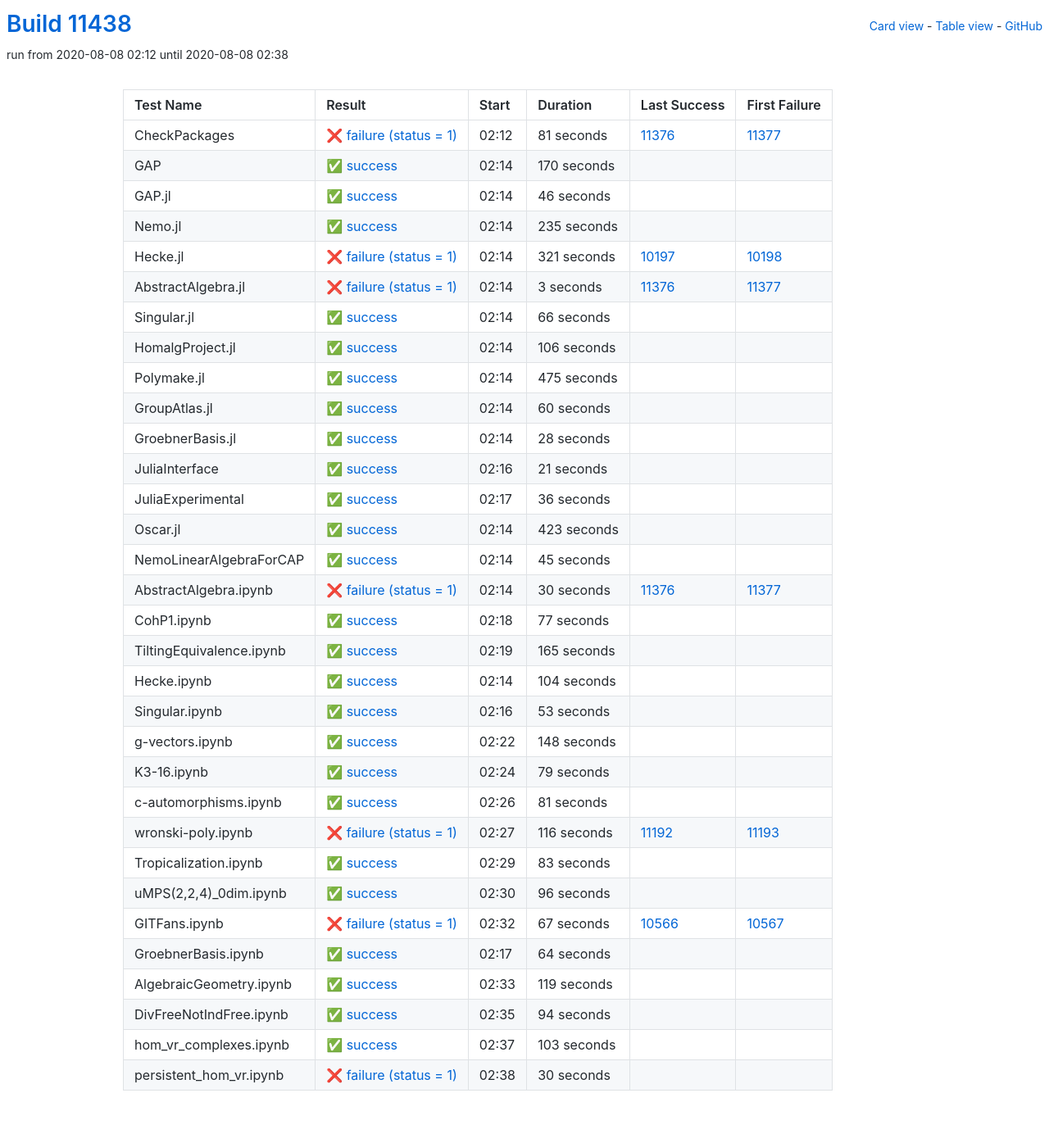
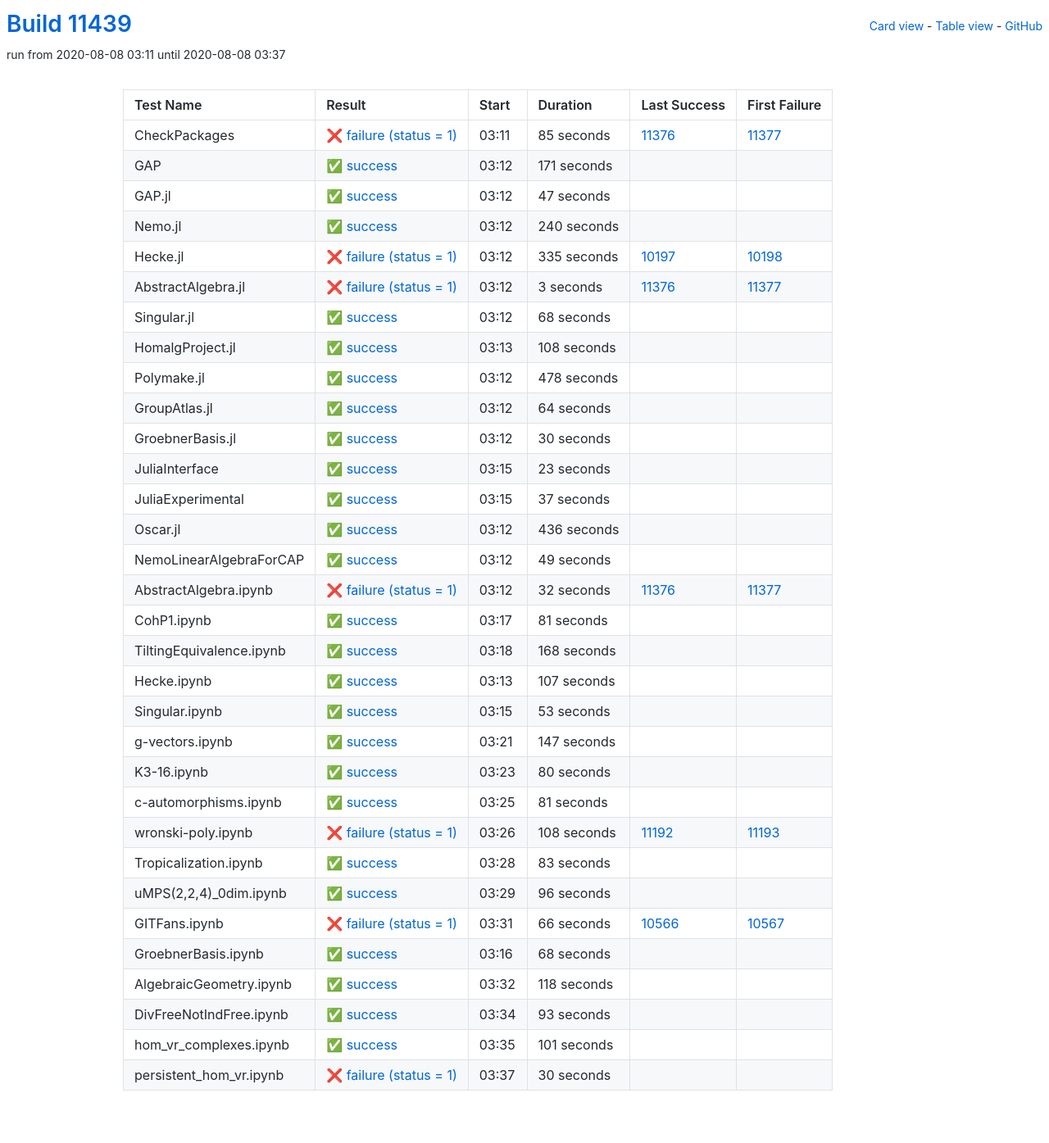
Before and after one commit to oscar-system/oscar-ci-status, a Jekyll site: the page built from table.html, in a window 1280 px wide. Shown: the whole page at 82% size. Built offline with Jekyll 4.4.1, drawn with Linux system fonts in a browser that asks for light colours.

Commit message:
Build #11439

```diff
--- a/_data/ci.yml
+++ b/_data/ci.yml
@@ -1,6 +1,6 @@
 ---
-build: 11438
-build_url: https://oscarci.mathematik.uni-kl.de/job/oscar/11438/
+build: 11439
+build_url: https://oscarci.mathematik.uni-kl.de/job/oscar/11439/
 job: oscar
 organization: oscar-system
 repo: oscar-ci-status
@@ -8,68 +8,68 @@
 tests:
 - name: CheckPackages
   id: checkpackages
-  log: https://oscarci.mathematik.uni-kl.de/job/oscar/11438/artifact/logs/build-11438/CheckPackages.log
-  start: 2020-08-08 02:12
+  log: https://oscarci.mathematik.uni-kl.de/job/oscar/11439/artifact/logs/build-11439/CheckPackages.log
+  start: 2020-08-08 03:11
   success: false
   exitcode: 1
   status: failure
-  duration: 81
+  duration: 85
   last_success: 11376
   last_success_url: https://oscarci.mathematik.uni-kl.de/job/oscar/11376/
   first_failure: 11377
   first_failure_url: https://oscarci.mathematik.uni-kl.de/job/oscar/11377/
 - name: GAP
   id: gap
-  log: https://oscarci.mathematik.uni-kl.de/job/oscar/11438/artifact/logs/build-11438/GAP.log
-  start: 2020-08-08 02:14
+  log: https://oscarci.mathematik.uni-kl.de/job/oscar/11439/artifact/logs/build-11439/GAP.log
+  start: 2020-08-08 03:12
   success: true
   exitcode: 0
   status: success
-  duration: 170
+  duration: 171
   last_success: false
   last_success_url:
   first_failure: false
   first_failure_url:
 - name: GAP.jl
   id: gap-jl
-  log: https://oscarci.mathematik.uni-kl.de/job/oscar/11438/artifact/logs/build-11438/GAP.jl.log
-  start: 2020-08-08 02:14
+  log: https://oscarci.mathematik.uni-kl.de/job/oscar/11439/artifact/logs/build-11439/GAP.jl.log
+  start: 2020-08-08 03:12
   success: true
   exitcode: 0
   status: success
-  duration: 46
+  duration: 47
   last_success: false
   last_success_url:
   first_failure: false
   first_failure_url:
 - name: Nemo.jl
   id: nemo-jl
-  log: https://oscarci.mathematik.uni-kl.de/job/oscar/11438/artifact/logs/build-11438/Nemo.jl.log
-  start: 2020-08-08 02:14
+  log: https://oscarci.mathematik.uni-kl.de/job/oscar/11439/artifact/logs/build-11439/Nemo.jl.log
+  start: 2020-08-08 03:12
   success: true
   exitcode: 0
   status: success
-  duration: 235
+  duration: 240
   last_success: false
   last_success_url:
   first_failure: false
   first_failure_url:
 - name: Hecke.jl
   id: hecke-jl
-  log: https://oscarci.mathematik.uni-kl.de/job/oscar/11438/artifact/logs/build-11438/Hecke.jl.log
-  start: 2020-08-08 02:14
+  log: https://oscarci.mathematik.uni-kl.de/job/oscar/11439/artifact/logs/build-11439/Hecke.jl.log
+  start: 2020-08-08 03:12
   success: false
   exitcode: 1
   status: failure
-  duration: 321
+  duration: 335
   last_success: 10197
   last_success_url: https://oscarci.mathematik.uni-kl.de/job/oscar/10197/
   first_failure: 10198
   first_failure_url: https://oscarci.mathematik.uni-kl.de/job/oscar/10198/
 - name: AbstractAlgebra.jl
   id: abstractalgebra-jl
-  log: https://oscarci.mathematik.uni-kl.de/job/oscar/11438/artifact/logs/build-11438/AbstractAlgebra.jl.log
-  start: 2020-08-08 02:14
+  log: https://oscarci.mathematik.uni-kl.de/job/oscar/11439/artifact/logs/build-11439/AbstractAlgebra.jl.log
+  start: 2020-08-08 03:12
   success: false
   exitcode: 1
   status: failure
@@ -80,164 +80,164 @@
   first_failure_url: https://oscarci.mathematik.uni-kl.de/job/oscar/11377/
 - name: Singular.jl
   id: singular-jl
-  log: https://oscarci.mathematik.uni-kl.de/job/oscar/11438/artifact/logs/build-11438/Singular.jl.log
-  start: 2020-08-08 02:14
+  log: https://oscarci.mathematik.uni-kl.de/job/oscar/11439/artifact/logs/build-11439/Singular.jl.log
+  start: 2020-08-08 03:12
   success: true
   exitcode: 0
   status: success
-  duration: 66
+  duration: 68
   last_success: false
   last_success_url:
   first_failure: false
   first_failure_url:
 - name: HomalgProject.jl
   id: homalgproject-jl
-  log: https://oscarci.mathematik.uni-kl.de/job/oscar/11438/artifact/logs/build-11438/HomalgProject.jl.log
-  start: 2020-08-08 02:14
+  log: https://oscarci.mathematik.uni-kl.de/job/oscar/11439/artifact/logs/build-11439/HomalgProject.jl.log
+  start: 2020-08-08 03:13
   success: true
   exitcode: 0
   status: success
-  duration: 106
+  duration: 108
   last_success: false
   last_success_url:
   first_failure: false
   first_failure_url:
 - name: Polymake.jl
   id: polymake-jl
-  log: https://oscarci.mathematik.uni-kl.de/job/oscar/11438/artifact/logs/build-11438/Polymake.jl.log
-  start: 2020-08-08 02:14
+  log: https://oscarci.mathematik.uni-kl.de/job/oscar/11439/artifact/logs/build-11439/Polymake.jl.log
+  start: 2020-08-08 03:12
   success: true
   exitcode: 0
   status: success
-  duration: 475
+  duration: 478
   last_success: false
   last_success_url:
   first_failure: false
   first_failure_url:
 - name: GroupAtlas.jl
   id: groupatlas-jl
-  log: https://oscarci.mathematik.uni-kl.de/job/oscar/11438/artifact/logs/build-11438/GroupAtlas.jl.log
-  start: 2020-08-08 02:14
+  log: https://oscarci.mathematik.uni-kl.de/job/oscar/11439/artifact/logs/build-11439/GroupAtlas.jl.log
+  start: 2020-08-08 03:12
   success: true
   exitcode: 0
   status: success
-  duration: 60
+  duration: 64
   last_success: false
   last_success_url:
   first_failure: false
   first_failure_url:
 - name: GroebnerBasis.jl
   id: groebnerbasis-jl
-  log: https://oscarci.mathematik.uni-kl.de/job/oscar/11438/artifact/logs/build-11438/GroebnerBasis.jl.log
-  start: 2020-08-08 02:14
+  log: https://oscarci.mathematik.uni-kl.de/job/oscar/11439/artifact/logs/build-11439/GroebnerBasis.jl.log
+  start: 2020-08-08 03:12
   success: true
   exitcode: 0
   status: success
-  duration: 28
+  duration: 30
   last_success: false
   last_success_url:
   first_failure: false
   first_failure_url:
 - name: JuliaInterface
   id: juliainterface
-  log: https://oscarci.mathematik.uni-kl.de/job/oscar/11438/artifact/logs/build-11438/JuliaInterface.log
-  start: 2020-08-08 02:16
+  log: https://oscarci.mathematik.uni-kl.de/job/oscar/11439/artifact/logs/build-11439/JuliaInterface.log
+  start: 2020-08-08 03:15
   success: true
   exitcode: 0
   status: success
-  duration: 21
+  duration: 23
   last_success: false
   last_success_url:
   first_failure: false
   first_failure_url:
 - name: JuliaExperimental
   id: juliaexperimental
-  log: https://oscarci.mathematik.uni-kl.de/job/oscar/11438/artifact/logs/build-11438/JuliaExperimental.log
-  start: 2020-08-08 02:17
+  log: https://oscarci.mathematik.uni-kl.de/job/oscar/11439/artifact/logs/build-11439/JuliaExperimental.log
+  start: 2020-08-08 03:15
   success: true
   exitcode: 0
   status: success
-  duration: 36
+  duration: 37
   last_success: false
   last_success_url:
   first_failure: false
   first_failure_url:
 - name: Oscar.jl
   id: oscar-jl
-  log: https://oscarci.mathematik.uni-kl.de/job/oscar/11438/artifact/logs/build-11438/Oscar.jl.log
-  start: 2020-08-08 02:14
+  log: https://oscarci.mathematik.uni-kl.de/job/oscar/11439/artifact/logs/build-11439/Oscar.jl.log
+  start: 2020-08-08 03:12
   success: true
   exitcode: 0
   status: success
-  duration: 423
+  duration: 436
   last_success: false
   last_success_url:
   first_failure: false
   first_failure_url:
 - name: NemoLinearAlgebraForCAP
   id: nemolinearalgebraforcap
-  log: https://oscarci.mathematik.uni-kl.de/job/oscar/11438/artifact/logs/build-11438/NemoLinearAlgebraForCAP.log
-  start: 2020-08-08 02:14
+  log: https://oscarci.mathematik.uni-kl.de/job/oscar/11439/artifact/logs/build-11439/NemoLinearAlgebraForCAP.log
+  start: 2020-08-08 03:12
   success: true
   exitcode: 0
   status: success
-  duration: 45
+  duration: 49
   last_success: false
   last_success_url:
   first_failure: false
   first_failure_url:
 - name: AbstractAlgebra.ipynb
   id: abstractalgebra-ipynb
-  log: https://oscarci.mathematik.uni-kl.de/job/oscar/11438/artifact/logs/build-11438/AbstractAlgebra.ipynb.log
-  start: 2020-08-08 02:14
+  log: https://oscarci.mathematik.uni-kl.de/job/oscar/11439/artifact/logs/build-11439/AbstractAlgebra.ipynb.log
+  start: 2020-08-08 03:12
   success: false
   exitcode: 1
   status: failure
-  duration: 30
+  duration: 32
   last_success: 11376
   last_success_url: https://oscarci.mathematik.uni-kl.de/job/oscar/11376/
   first_failure: 11377
   first_failure_url: https://oscarci.mathematik.uni-kl.de/job/oscar/11377/
 - name: CohP1.ipynb
   id: cohp1-ipynb
-  log: https://oscarci.mathematik.uni-kl.de/job/oscar/11438/artifact/logs/build-11438/CohP1.ipynb.log
-  start: 2020-08-08 02:18
+  log: https://oscarci.mathematik.uni-kl.de/job/oscar/11439/artifact/logs/build-11439/CohP1.ipynb.log
+  start: 2020-08-08 03:17
   success: true
   exitcode: 0
   status: success
-  duration: 77
+  duration: 81
   last_success: false
   last_success_url:
   first_failure: false
   first_failure_url:
 - name: TiltingEquivalence.ipynb
   id: tiltingequivalence-ipynb
-  log: https://oscarci.mathematik.uni-kl.de/job/oscar/11438/artifact/logs/build-11438/TiltingEquivalence.ipynb.log
-  start: 2020-08-08 02:19
+  log: https://oscarci.mathematik.uni-kl.de/job/oscar/11439/artifact/logs/build-11439/TiltingEquivalence.ipynb.log
+  start: 2020-08-08 03:18
   success: true
   exitcode: 0
   status: success
-  duration: 165
+  duration: 168
   last_success: false
   last_success_url:
   first_failure: false
   first_failure_url:
 - name: Hecke.ipynb
   id: hecke-ipynb
-  log: https://oscarci.mathematik.uni-kl.de/job/oscar/11438/artifact/logs/build-11438/Hecke.ipynb.log
-  start: 2020-08-08 02:14
+  log: https://oscarci.mathematik.uni-kl.de/job/oscar/11439/artifact/logs/build-11439/Hecke.ipynb.log
+  start: 2020-08-08 03:13
   success: true
   exitcode: 0
   status: success
-  duration: 104
+  duration: 107
   last_success: false
   last_success_url:
   first_failure: false
   first_failure_url:
 - name: Singular.ipynb
   id: singular-ipynb
-  log: https://oscarci.mathematik.uni-kl.de/job/oscar/11438/artifact/logs/build-11438/Singular.ipynb.log
-  start: 2020-08-08 02:16
+  log: https://oscarci.mathematik.uni-kl.de/job/oscar/11439/artifact/logs/build-11439/Singular.ipynb.log
+  start: 2020-08-08 03:15
   success: true
   exitcode: 0
   status: success
@@ -248,32 +248,32 @@
   first_failure_url:
 - name: g-vectors.ipynb
   id: g-vectors-ipynb
-  log: https://oscarci.mathematik.uni-kl.de/job/oscar/11438/artifact/logs/build-11438/g-vectors.ipynb.log
-  start: 2020-08-08 02:22
+  log: https://oscarci.mathematik.uni-kl.de/job/oscar/11439/artifact/logs/build-11439/g-vectors.ipynb.log
+  start: 2020-08-08 03:21
   success: true
   exitcode: 0
   status: success
-  duration: 148
+  duration: 147
   last_success: false
   last_success_url:
   first_failure: false
   first_failure_url:
 - name: K3-16.ipynb
   id: k3-16-ipynb
-  log: https://oscarci.mathematik.uni-kl.de/job/oscar/11438/artifact/logs/build-11438/K3-16.ipynb.log
-  start: 2020-08-08 02:24
+  log: https://oscarci.mathematik.uni-kl.de/job/oscar/11439/artifact/logs/build-11439/K3-16.ipynb.log
+  start: 2020-08-08 03:23
   success: true
   exitcode: 0
   status: success
-  duration: 79
+  duration: 80
   last_success: false
   last_success_url:
   first_failure: false
   first_failure_url:
 - name: c-automorphisms.ipynb
   id: c-automorphisms-ipynb
-  log: https://oscarci.mathematik.uni-kl.de/job/oscar/11438/artifact/logs/build-11438/c-automorphisms.ipynb.log
-  start: 2020-08-08 02:26
+  log: https://oscarci.mathematik.uni-kl.de/job/oscar/11439/artifact/logs/build-11439/c-automorphisms.ipynb.log
+  start: 2020-08-08 03:25
   success: true
   exitcode: 0
   status: success
@@ -284,20 +284,20 @@
   first_failure_url:
 - name: wronski-poly.ipynb
   id: wronski-poly-ipynb
-  log: https://oscarci.mathematik.uni-kl.de/job/oscar/11438/artifact/logs/build-11438/wronski-poly.ipynb.log
-  start: 2020-08-08 02:27
+  log: https://oscarci.mathematik.uni-kl.de/job/oscar/11439/artifact/logs/build-11439/wronski-poly.ipynb.log
+  start: 2020-08-08 03:26
   success: false
   exitcode: 1
   status: failure
-  duration: 116
+  duration: 108
   last_success: 11192
   last_success_url: https://oscarci.mathematik.uni-kl.de/job/oscar/11192/
   first_failure: 11193
   first_failure_url: https://oscarci.mathematik.uni-kl.de/job/oscar/11193/
 - name: Tropicalization.ipynb
   id: tropicalization-ipynb
-  log: https://oscarci.mathematik.uni-kl.de/job/oscar/11438/artifact/logs/build-11438/Tropicalization.ipynb.log
-  start: 2020-08-08 02:29
+  log: https://oscarci.mathematik.uni-kl.de/job/oscar/11439/artifact/logs/build-11439/Tropicalization.ipynb.log
+  start: 2020-08-08 03:28
   success: true
   exitcode: 0
   status: success
@@ -308,8 +308,8 @@
   first_failure_url:
 - name: uMPS(2,2,4)_0dim.ipynb
   id: umps-2-2-4-0dim-ipynb
-  log: https://oscarci.mathematik.uni-kl.de/job/oscar/11438/artifact/logs/build-11438/uMPS-2-2-4-_0dim.ipynb.log
-  start: 2020-08-08 02:30
+  log: https://oscarci.mathematik.uni-kl.de/job/oscar/11439/artifact/logs/build-11439/uMPS-2-2-4-_0dim.ipynb.log
+  start: 2020-08-08 03:29
   success: true
   exitcode: 0
   status: success
@@ -320,68 +320,68 @@
   first_failure_url:
 - name: GITFans.ipynb
   id: gitfans-ipynb
-  log: https://oscarci.mathematik.uni-kl.de/job/oscar/11438/artifact/logs/build-11438/GITFans.ipynb.log
-  start: 2020-08-08 02:32
+  log: https://oscarci.mathematik.uni-kl.de/job/oscar/11439/artifact/logs/build-11439/GITFans.ipynb.log
+  start: 2020-08-08 03:31
   success: false
   exitcode: 1
   status: failure
-  duration: 67
+  duration: 66
   last_success: 10566
   last_success_url: https://oscarci.mathematik.uni-kl.de/job/oscar/10566/
   first_failure: 10567
   first_failure_url: https://oscarci.mathematik.uni-kl.de/job/oscar/10567/
 - name: GroebnerBasis.ipynb
   id: groebnerbasis-ipynb
-  log: https://oscarci.mathematik.uni-kl.de/job/oscar/11438/artifact/logs/build-11438/GroebnerBasis.ipynb.log
-  start: 2020-08-08 02:17
+  log: https://oscarci.mathematik.uni-kl.de/job/oscar/11439/artifact/logs/build-11439/GroebnerBasis.ipynb.log
+  start: 2020-08-08 03:16
   success: true
   exitcode: 0
   status: success
-  duration: 64
+  duration: 68
   last_success: false
   last_success_url:
   first_failure: false
   first_failure_url:
 - name: AlgebraicGeometry.ipynb
   id: algebraicgeometry-ipynb
-  log: https://oscarci.mathematik.uni-kl.de/job/oscar/11438/artifact/logs/build-11438/AlgebraicGeometry.ipynb.log
-  start: 2020-08-08 02:33
+  log: https://oscarci.mathematik.uni-kl.de/job/oscar/11439/artifact/logs/build-11439/AlgebraicGeometry.ipynb.log
+  start: 2020-08-08 03:32
   success: true
   exitcode: 0
   status: success
-  duration: 119
+  duration: 118
   last_success: false
   last_success_url:
   first_failure: false
   first_failure_url:
 - name: DivFreeNotIndFree.ipynb
   id: divfreenotindfree-ipynb
-  log: https://oscarci.mathematik.uni-kl.de/job/oscar/11438/artifact/logs/build-11438/DivFreeNotIndFree.ipynb.log
-  start: 2020-08-08 02:35
+  log: https://oscarci.mathematik.uni-kl.de/job/oscar/11439/artifact/logs/build-11439/DivFreeNotIndFree.ipynb.log
+  start: 2020-08-08 03:34
   success: true
   exitcode: 0
   status: success
-  duration: 94
+  duration: 93
   last_success: false
   last_success_url:
   first_failure: false
   first_failure_url:
 - name: hom_vr_complexes.ipynb
   id: hom-vr-complexes-ipynb
-  log: https://oscarci.mathematik.uni-kl.de/job/oscar/11438/artifact/logs/build-11438/hom_vr_complexes.ipynb.log
-  start: 2020-08-08 02:37
+  log: https://oscarci.mathematik.uni-kl.de/job/oscar/11439/artifact/logs/build-11439/hom_vr_complexes.ipynb.log
+  start: 2020-08-08 03:35
   success: true
   exitcode: 0
   status: success
-  duration: 103
+  duration: 101
   last_success: false
   last_success_url:
   first_failure: false
   first_failure_url:
 - name: persistent_hom_vr.ipynb
   id: persistent-hom-vr-ipynb
-  log: https://oscarci.mathematik.uni-kl.de/job/oscar/11438/artifact/logs/build-11438/persistent_hom_vr.ipynb.log
-  start: 2020-08-08 02:38
+  log: https://oscarci.mathematik.uni-kl.de/job/oscar/11439/artifact/logs/build-11439/persistent_hom_vr.ipynb.log
+  start: 2020-08-08 03:37
   success: false
   exitcode: 1
   status: failure
```
Also changed, not shown: README.md.
